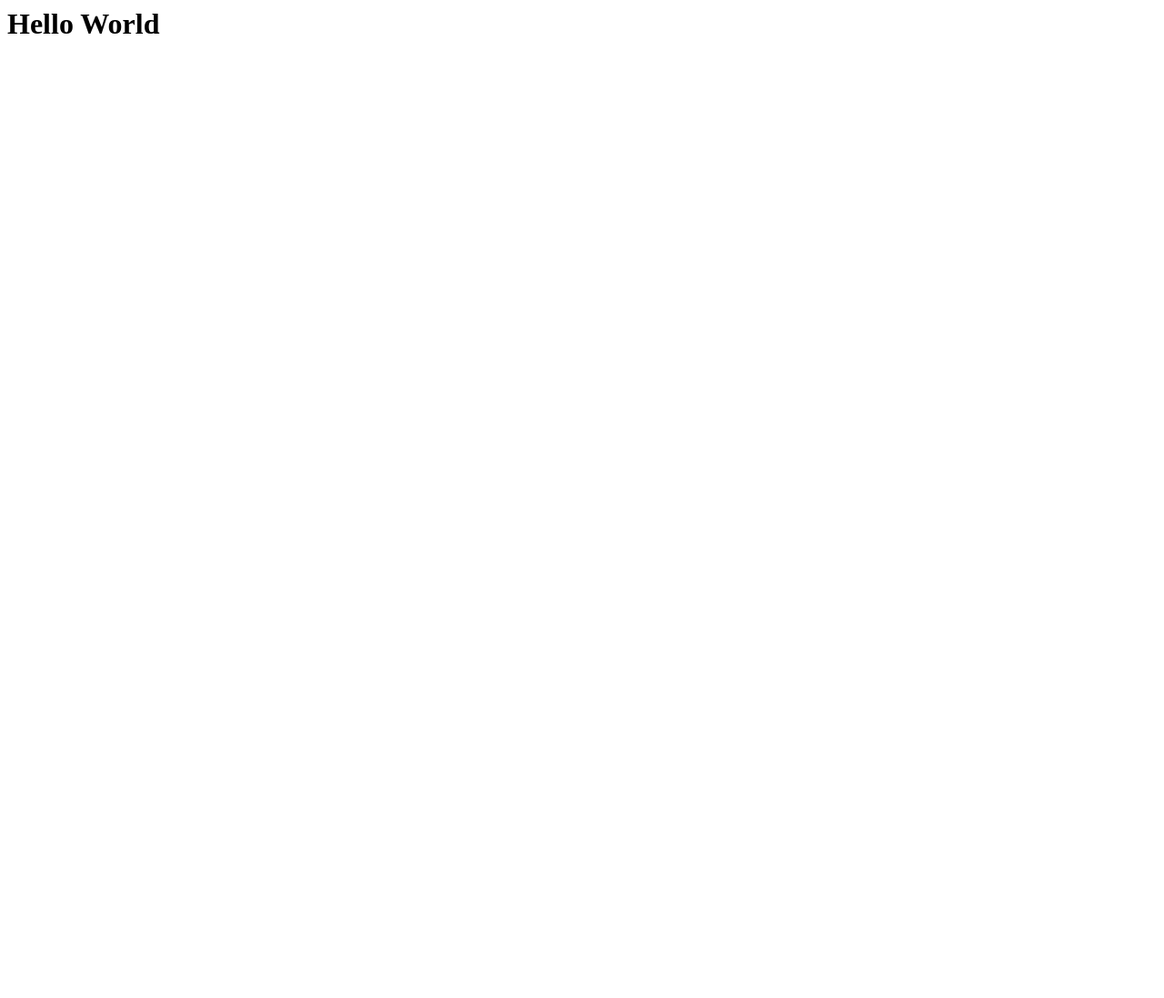
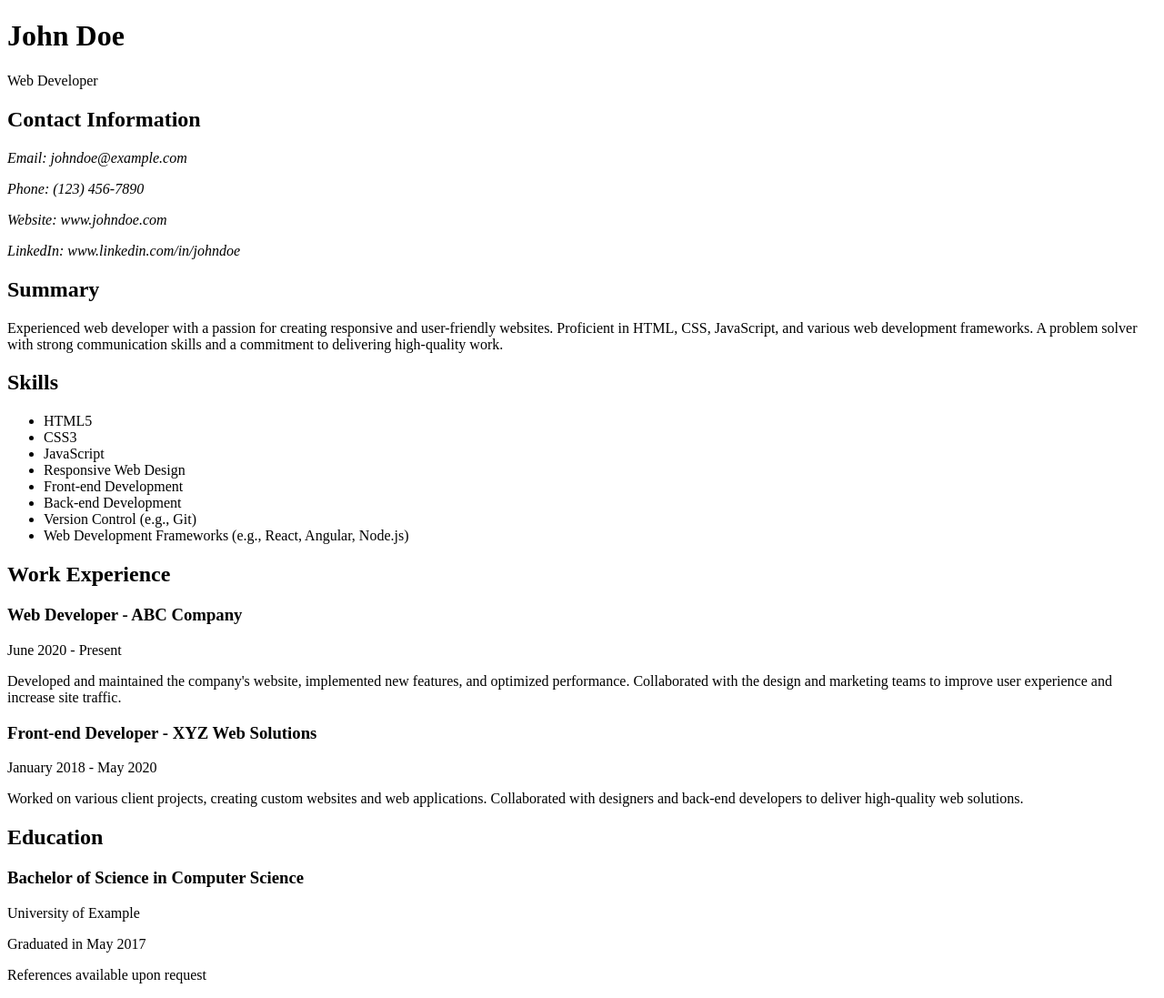
Before and after one commit to djayke/djayke.github.io, a plain HTML site: page index.html in a window 1280 px wide. Shown: the whole page at 91% size. Before the commit the page ends 800 px from the top, so only its background shows below. Drawn offline with Linux system fonts and the light colour scheme.

Commit message:
Update index.html

```diff
--- a/index.html
+++ b/index.html
@@ -1 +1,69 @@
-<h1>Hello World</h1>
+<!DOCTYPE html>
+<html>
+<head>
+    <title>John Doe - Web Developer</title>
+</head>
+<body>
+    <header>
+        <h1>John Doe</h1>
+        <p>Web Developer</p>
+    </header>
+
+    <section id="contact">
+        <h2>Contact Information</h2>
+        <address>
+            <p>Email: johndoe@example.com</p>
+            <p>Phone: (123) 456-7890</p>
+            <p>Website: www.johndoe.com</p>
+            <p>LinkedIn: www.linkedin.com/in/johndoe</p>
+        </address>
+    </section>
+
+    <section id="summary">
+        <h2>Summary</h2>
+        <p>Experienced web developer with a passion for creating responsive and user-friendly websites. Proficient in HTML, CSS, JavaScript, and various web development frameworks. A problem solver with strong communication skills and a commitment to delivering high-quality work.</p>
+    </section>
+
+    <section id="skills">
+        <h2>Skills</h2>
+        <ul>
+            <li>HTML5</li>
+            <li>CSS3</li>
+            <li>JavaScript</li>
+            <li>Responsive Web Design</li>
+            <li>Front-end Development</li>
+            <li>Back-end Development</li>
+            <li>Version Control (e.g., Git)</li>
+            <li>Web Development Frameworks (e.g., React, Angular, Node.js)</li>
+        </ul>
+    </section>
+
+    <section id="experience">
+        <h2>Work Experience</h2>
+        <article>
+            <h3>Web Developer - ABC Company</h3>
+            <p>June 2020 - Present</p>
+            <p>Developed and maintained the company's website, implemented new features, and optimized performance. Collaborated with the design and marketing teams to improve user experience and increase site traffic.</p>
+        </article>
+
+        <article>
+            <h3>Front-end Developer - XYZ Web Solutions</h3>
+            <p>January 2018 - May 2020</p>
+            <p>Worked on various client projects, creating custom websites and web applications. Collaborated with designers and back-end developers to deliver high-quality web solutions.</p>
+        </article>
+    </section>
+
+    <section id="education">
+        <h2>Education</h2>
+        <article>
+            <h3>Bachelor of Science in Computer Science</h3>
+            <p>University of Example</p>
+            <p>Graduated in May 2017</p>
+        </article>
+    </section>
+
+    <footer>
+        <p>References available upon request</p>
+    </footer>
+</body>
+</html>
```
